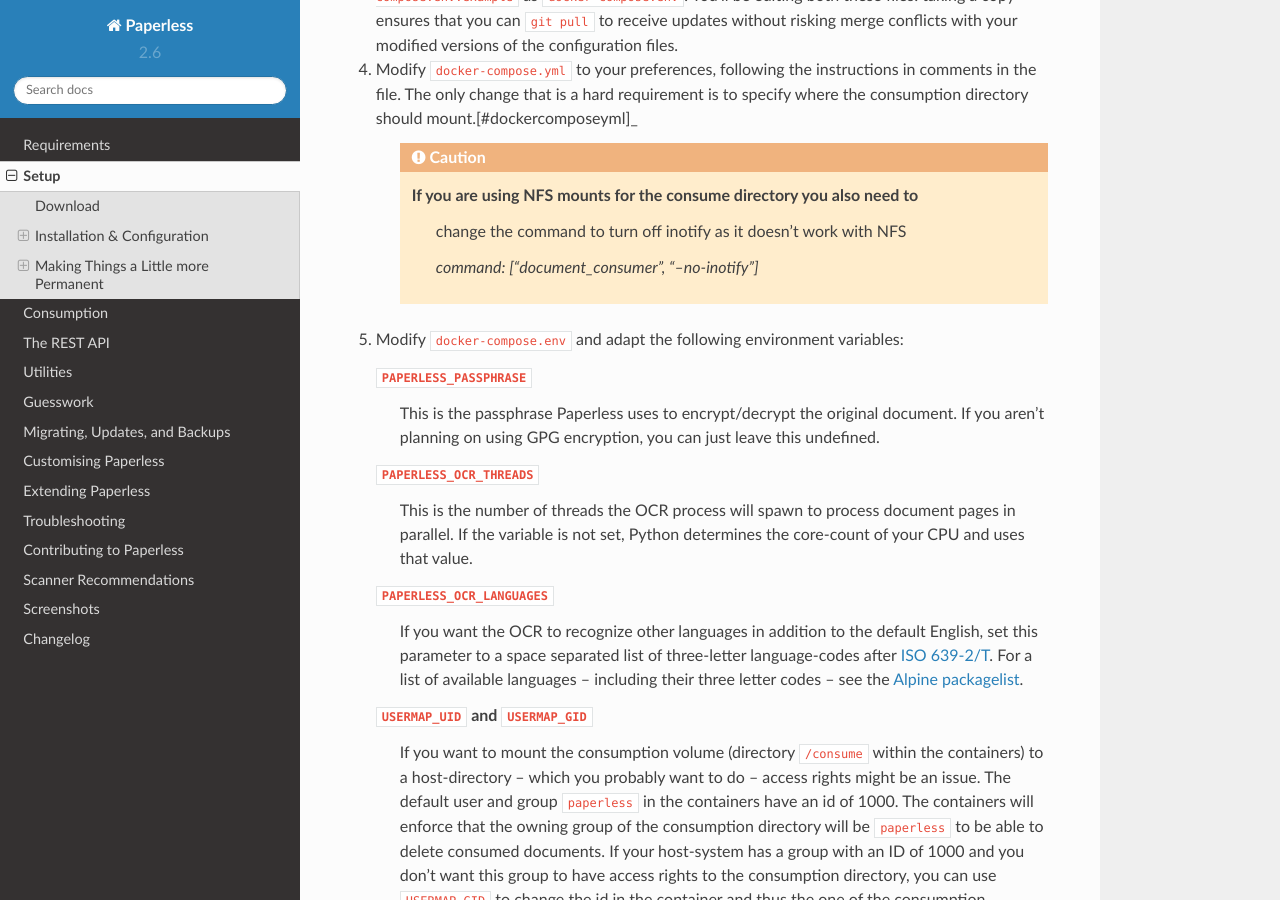
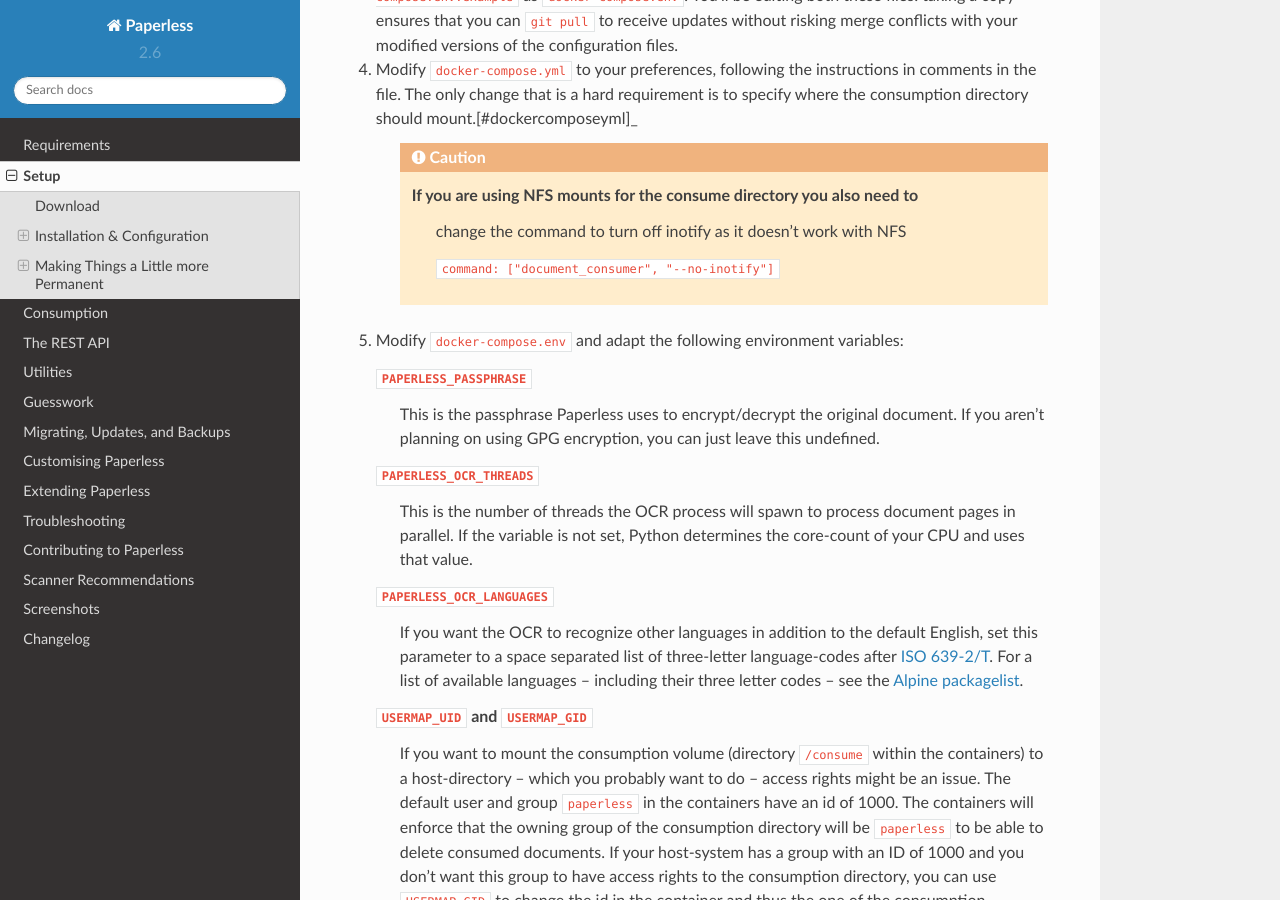
Before and after one commit to repoRangee/Large-scale, a Sphinx documentation site: the page built from docs/setup.rst, in a window 1280 px wide and 900 px high, scrolled down 2517 px. Built offline with Sphinx 7.4.7 and the Read the Docs theme 2.0.0, drawn with Linux system fonts in a browser that asks for light colours; formulas are drawn with MathJax 3.

```diff
--- a/docs/setup.rst
+++ b/docs/setup.rst
@@ -159,7 +159,7 @@ Docker Method
 	     If you are using NFS mounts for the consume directory you also need to
 			 change the command to turn off inotify as it doesn't work with NFS
 
-			 `command: ["document_consumer", "--no-inotify"]`
+			 ``command: ["document_consumer", "--no-inotify"]``
 
 
 5. Modify ``docker-compose.env`` and adapt the following environment variables:
```
